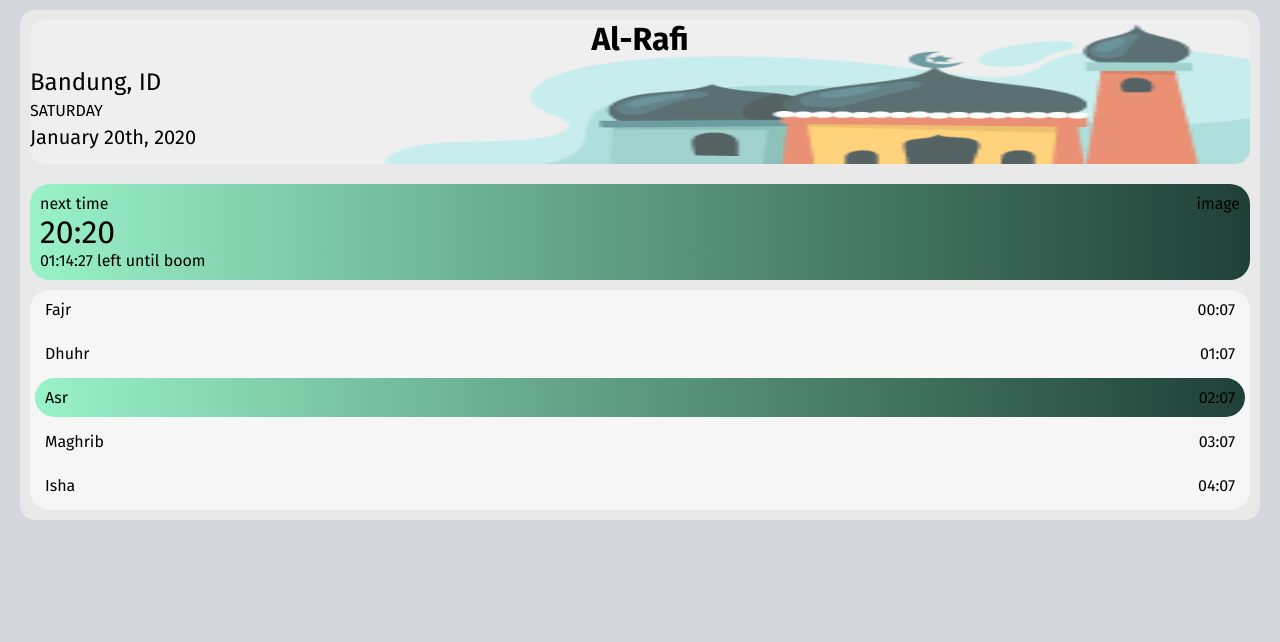
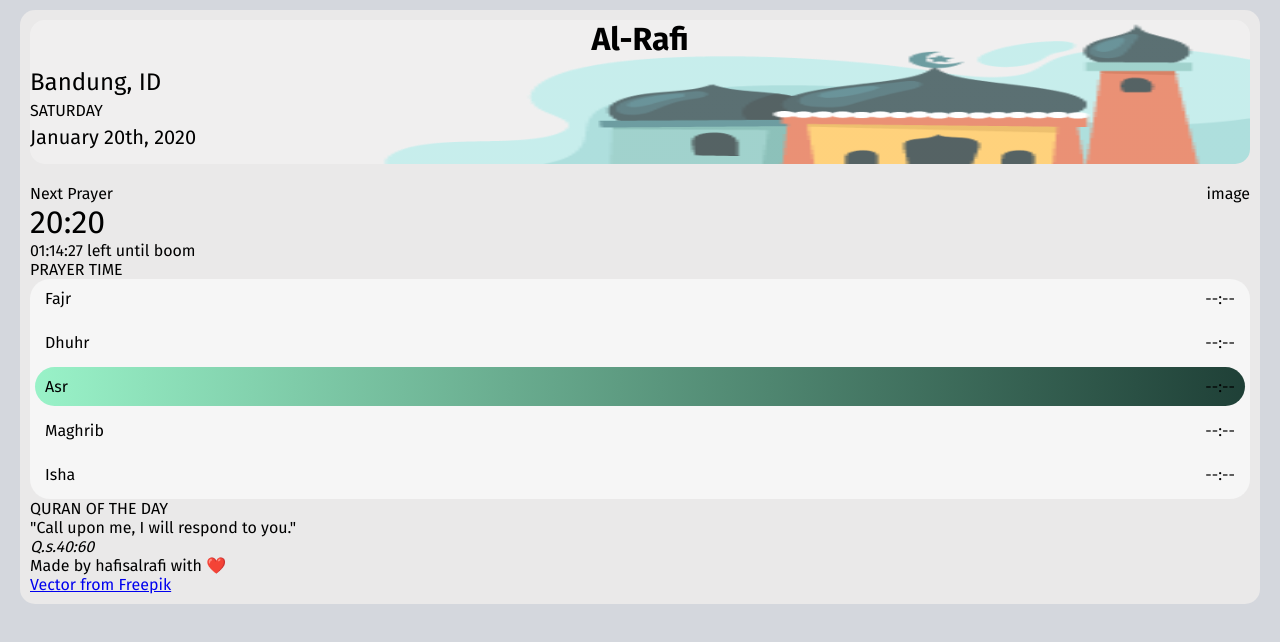
Before and after one commit to alrafi/prayertime, a website built with webpack: page src/index.html in a window 1280 px wide. Built offline with nearby package versions, Linux system fonts and the light colour scheme; no server answers.

Commit message:
add component qotd and footer

```diff
--- a/src/index.html
+++ b/src/index.html
@@ -16,10 +16,10 @@
           <p class="date">January 20th, 2020</p>
         </div>
       </div>
-      <div class="time">
+      <div class="info-box">
         <div class="main-time">
           <div class="time-info">
-            <p>next time</p>
+            <p>Next Prayer</p>
             <p class="time-next">20:20</p>
           </div>
           <div class="image">
@@ -30,28 +30,38 @@
           <p>01:14:27 left until boom</p>
         </div>
       </div>
+      <p class="info-title">PRAYER TIME</p>
       <div class="items">
         <div class="item">
           <p>Fajr</p>
-          <p class="fajr">00:07</p>
+          <p class="fajr">--:--</p>
         </div>
         <div class="item">
           <p>Dhuhr</p>
-          <p class="dhuhr">01:07</p>
+          <p class="dhuhr">--:--</p>
         </div>
         <div class="item charlie">
           <p>Asr</p>
-          <p class="asr">02:07</p>
+          <p class="asr">--:--</p>
         </div>
         <div class="item">
           <p>Maghrib</p>
-          <p class="maghrib">03:07</p>
+          <p class="maghrib">--:--</p>
         </div>
         <div class="item">
           <p>Isha</p>
-          <p class="isha">04:07</p>
+          <p class="isha">--:--</p>
         </div>
       </div>
+      <p class="info-title">QURAN OF THE DAY</p>
+      <div class="info-box quotes">
+        <blockquote>"Call upon me, I will respond to you."</blockquote>
+        <cite>Q.s.40:60</cite>
+      </div>
+      <footer>
+        <p>Made by hafisalrafi with ❤️</p>
+        <a href="http://www.freepik.com">Vector from Freepik</a>
+      </footer>
     </div>
   </body>
 </html>
```
